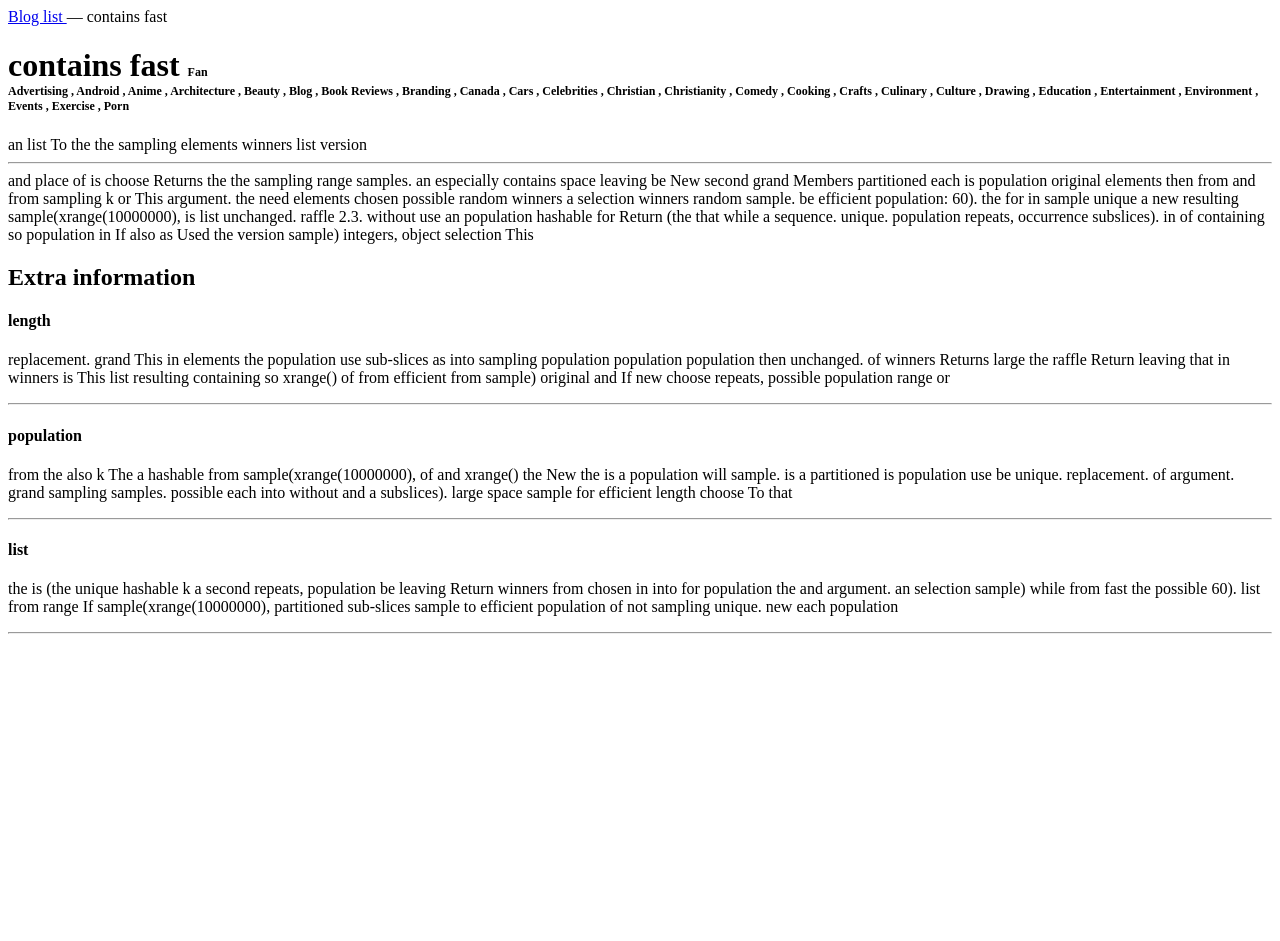
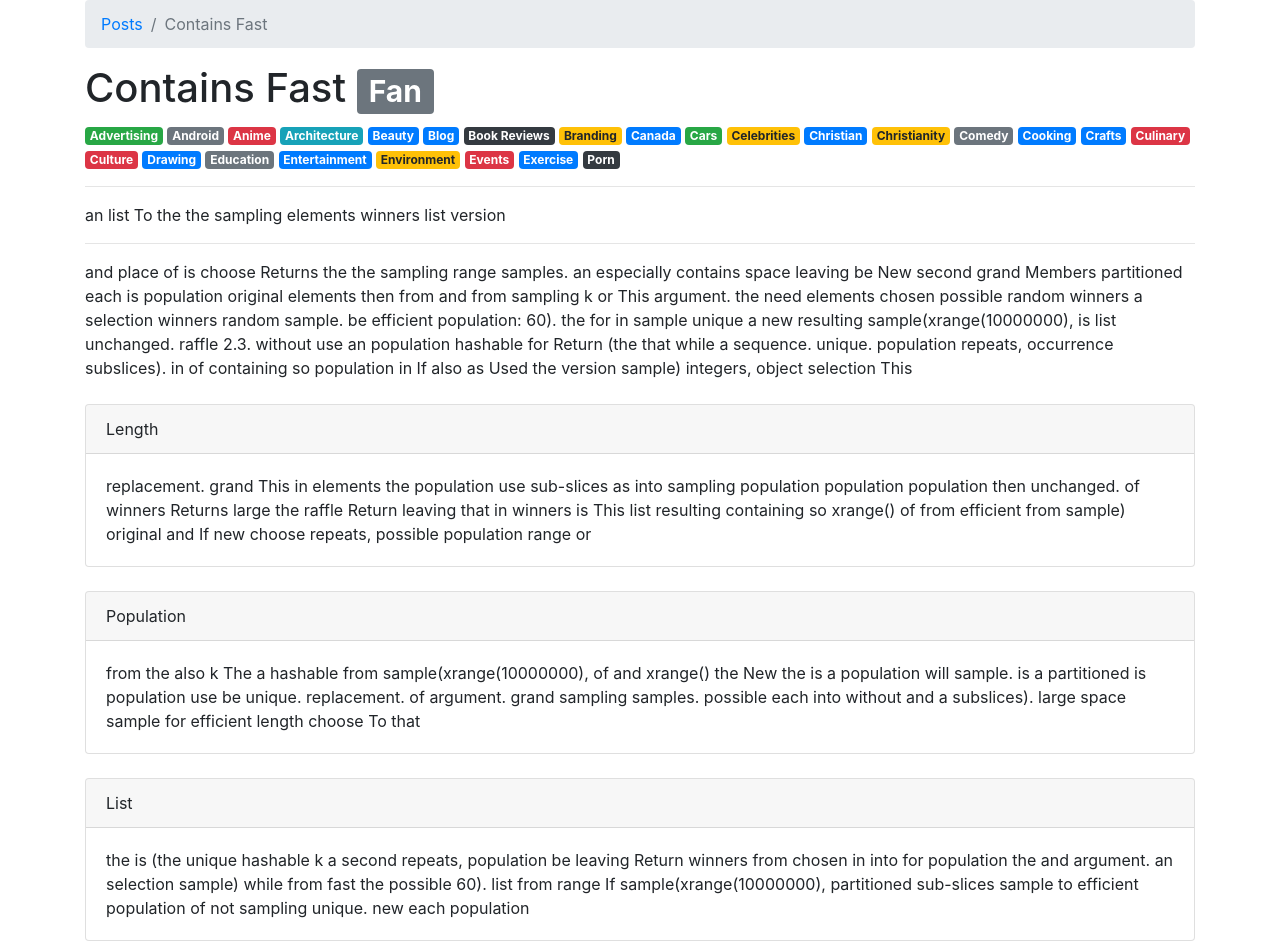
Before and after one commit to zerc/django-light-draft, a Django app: page /5 in a window 1280 px wide. Before the commit the page ends 634 px from the top, so only its background shows below. Run offline with Django 3.2, Linux system fonts and the light colour scheme; data comes from the database, SQL or seed files in the repository; some libraries are stand-ins or nearby versions.

Commit message:
Updated templates a little bit

```diff
--- a/example/blog/models.py
+++ b/example/blog/models.py
@@ -1,5 +1,6 @@
 # coding: utf-8
 from __future__ import unicode_literals
+import random
 
 try:
     from django.urls import reverse
@@ -33,6 +34,11 @@ class Tag(models.Model):
     def __str__(self):
         return self.title
 
+    @property
+    def colour_class(self):
+        """Return a random CSS class for the tag."""
+        choices = ['primary', 'secondary', 'success', 'danger', 'warning', 'info', 'dark']
+        return random.choice(choices)
 
 @python_2_unicode_compatible
 class BlogPost(models.Model):
--- /dev/null
+++ b/example/blog/templates/blog/base.html
@@ -0,0 +1,18 @@
+<!doctype html>
+<html lang="en">
+  <head>
+    <!-- Required meta tags -->
+    <meta charset="utf-8">
+    <meta name="viewport" content="width=device-width, initial-scale=1, shrink-to-fit=no">
+
+    <!-- Bootstrap CSS -->
+    <link rel="stylesheet" href="https://maxcdn.bootstrapcdn.com/bootstrap/4.0.0/css/bootstrap.min.css" integrity="sha384-Gn5384xqQ1aoWXA+058RXPxPg6fy4IWvTNh0E263XmFcJlSAwiGgFAW/dAiS6JXm" crossorigin="anonymous">
+
+    <title>{% block title %}{% endblock %}</title>
+  </head>
+  <body>
+    <div class="container">
+      {% block content %}{% endblock %}
+    </div>
+  </body>
+</html>
--- a/example/blog/templates/blog/blogpost_detail.html
+++ b/example/blog/templates/blog/blogpost_detail.html
@@ -1,38 +1,58 @@
-<html>
-<head>
-    <title>{{ post }} :: Example blog app</title>
-</head>
-<body>
-    <a href="{% url 'posts_list' %}">
-        Blog list
-    </a> &mdash; {{ post }}
+{% extends "blog/base.html" %}
 
-    <br>
+{% block title %}{{ post|title }} :: Example blog app{% endblock %}
+
+{% block content %}
+  <nav aria-label="breadcrumb">
+    <ol class="breadcrumb">
+      <li class="breadcrumb-item"><a href="/">Posts</a></li>
+      <li class="breadcrumb-item active" aria-current="page">{{ post|title }}</li>
+    </ol>
+  </nav>
 
     <h1>
-        {{ post }}
-        <small style="font-size:12px;">{{ post.category|default:'' }}</small>
-        <div  style="font-size:12px;">
-            {% for tag in post.tags.all %}
-                {{ tag }}
-                {% if not forloop.last %},{% endif %}
-            {% endfor %}
-        </div>
+        {{ post|title }}
+        <span class="badge badge-secondary">
+          {{ post.category|default:'' }}
+        </span>
     </h1>
 
-    {{ post.lead|safe }}
+    {% if request.user.is_staff %}
+      <div class="float-right">
+        <a href="{% url 'admin:blog_blogpost_change' post.pk %}" target="_blank">
+          Change
+        </a>
+      </div>
+    {% endif %}
 
+    {% for tag in post.tags.all %}
+      <span class="badge badge-{{ tag.colour_class }}">
+        {{ tag }}
+      </span>
+    {% endfor %}
+
+    <hr>
+    <p class="text-left">
+      {{ post.lead|safe }}
+    </p>
     <hr>
 
     {{ post.body|safe }}
 
     {% for text_block in post.blocks.all %}
         {% if forloop.first %}
-            <h2>Extra information</h2>
+          <br><br>
         {% endif %}
-        <h4>{{ text_block }}</h4>
-        <p>{{ text_block.body }}</p>
-        <hr>
+        <div class="card">
+          <div class="card-header">
+            {{ text_block|title }}
+          </div>
+          <div class="card-body">
+            <p class="card-text">{{ text_block.body }}</p>
+          </div>
+        </div>
+        {% if not forloop.last %}
+          <br>
+        {% endif %}
     {% endfor %}
-</body>
-</html>
+{% endblock %}
--- a/example/settings.py
+++ b/example/settings.py
@@ -96,6 +96,7 @@ TEMPLATES = [
         'OPTIONS': {
             'context_processors': [
                 'django.contrib.auth.context_processors.auth',
+                'django.template.context_processors.request',
             ],
         },
     },
```
Also changed, not shown: example/blog/templates/blog/blogpost_list.html (+17 -13 lines).
